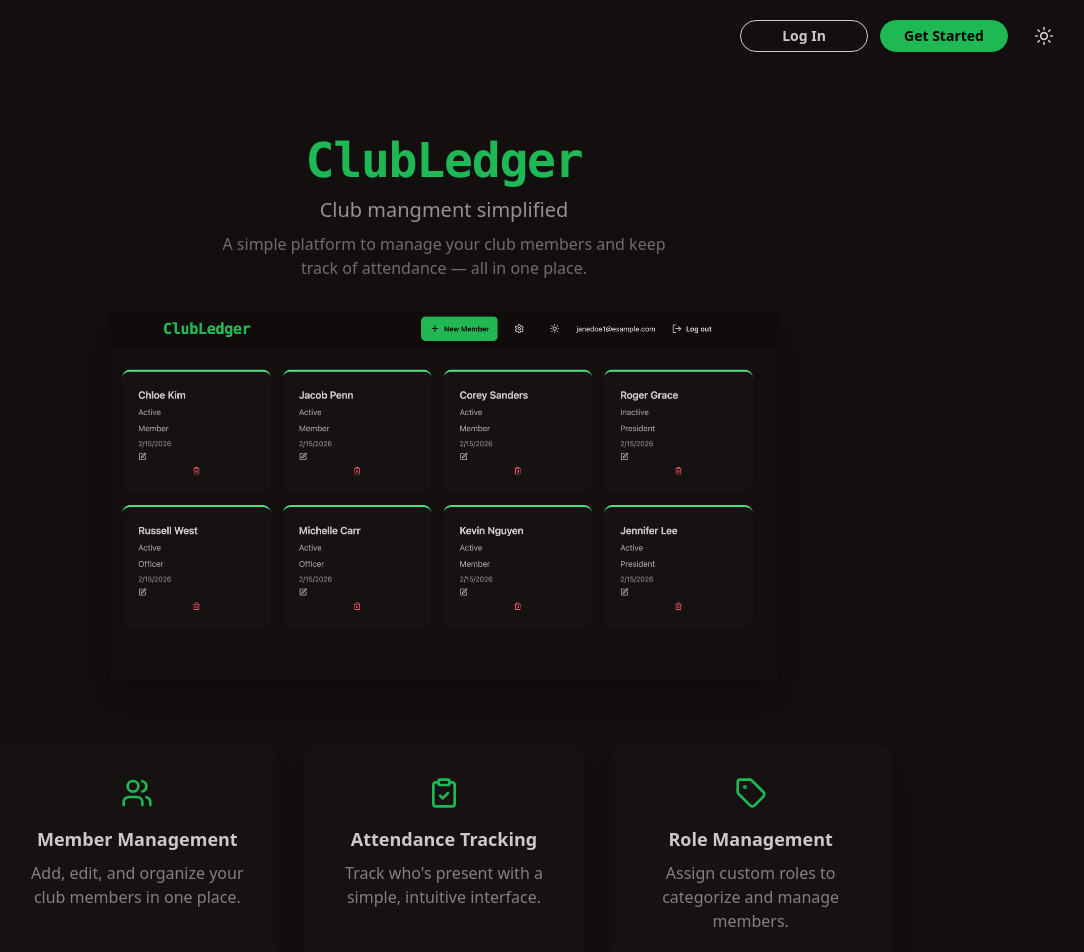
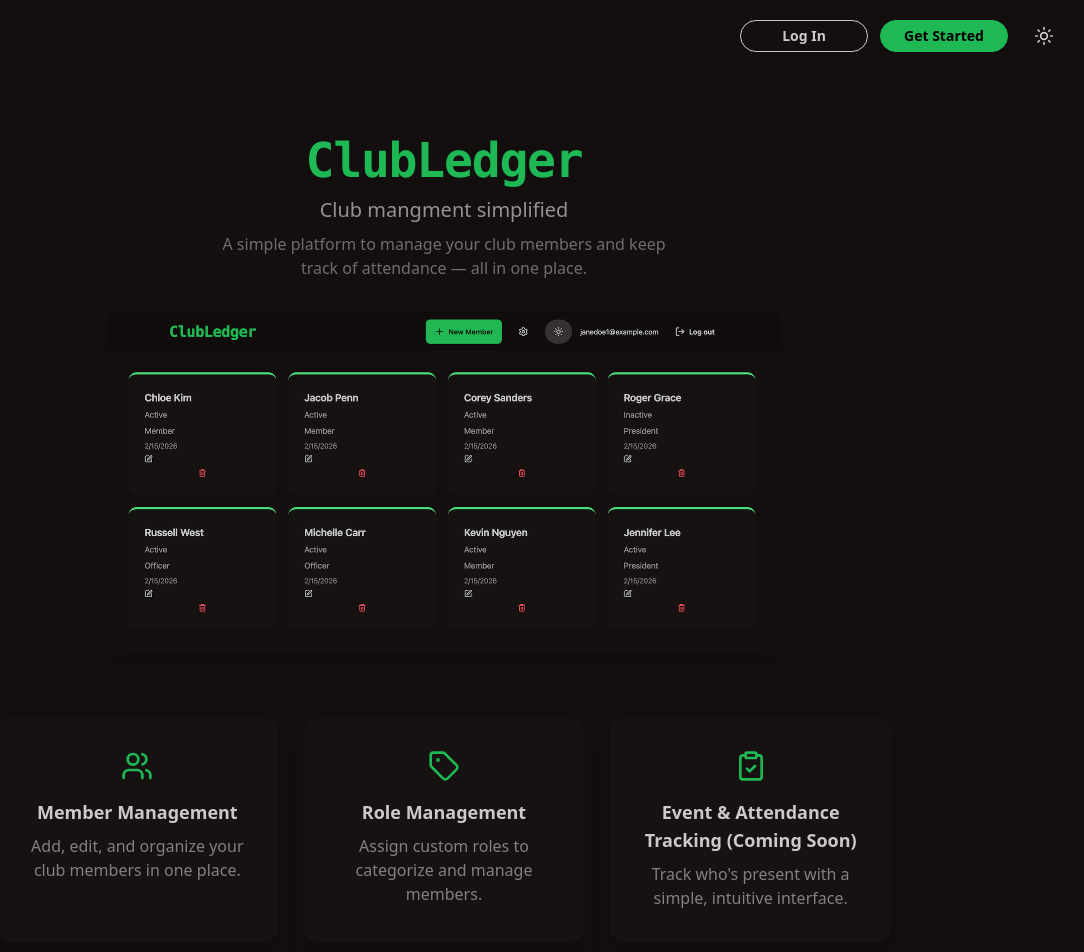
Before and after one commit to EthanGaspar/ClubLedger, a React (Vite) app in the folder frontend/: page /welcome in a window 1280 px wide. Shown: the top 952 px of the page, without its empty margins (196-1280 px from the left). Built offline with nearby package versions, Linux system fonts and the light colour scheme; no server answers.

Commit message:
Cleaned up welcome page

```diff
--- a/frontend/src/pages/WelcomePage.jsx
+++ b/frontend/src/pages/WelcomePage.jsx
@@ -24,14 +24,14 @@ const WelcomePage = () => {
             description: 'Add, edit, and organize your club members in one place.',
         },
         {
-            icon: <ClipboardCheck className="size-8" />,
-            title: 'Attendance Tracking',
-            description: 'Track who\'s present with a simple, intuitive interface.',
-        },
-        {
             icon: <Tag className="size-8" />,
             title: 'Role Management',
             description: 'Assign custom roles to categorize and manage members.',
+        },
+        {
+            icon: <ClipboardCheck className="size-8" />,
+            title: 'Event & Attendance Tracking (Coming Soon)',
+            description: 'Track who\'s present with a simple, intuitive interface.',
         },
     ]
 
```
Also changed, not shown: frontend/src/media/welcomePageImgs/SampleDark.png, frontend/src/media/welcomePageImgs/SampleLight.png.
